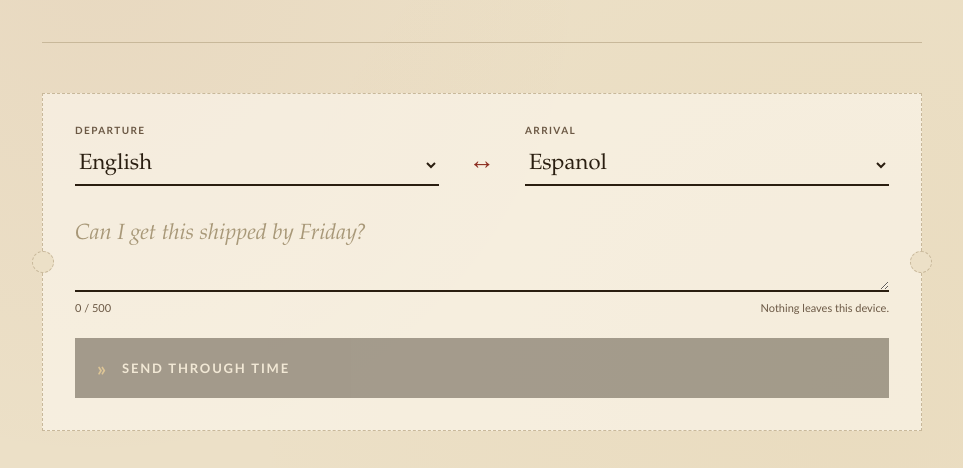
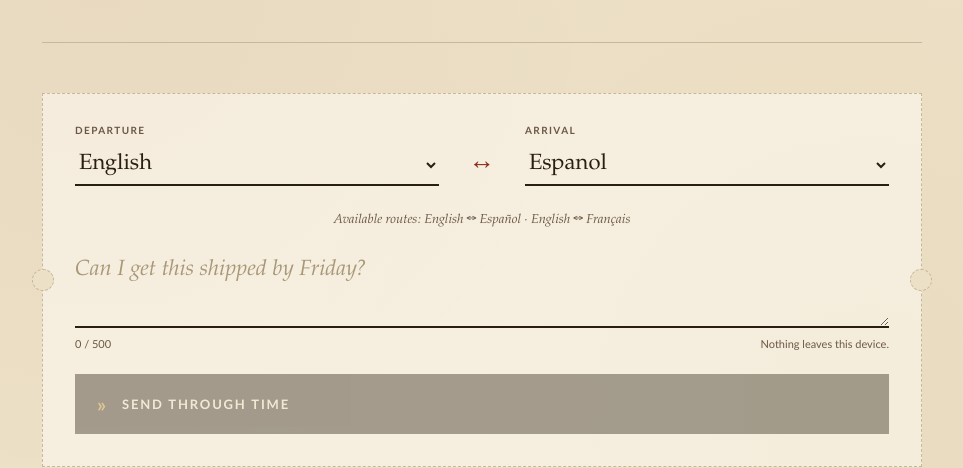
Before and after one commit to Ironman-eo39/accent-time-machine, a website: page public/index.html in a window 1280 px wide. Shown: the part 336-804 px from the top of the page, without its empty margins (158-1121 px from the left). Drawn offline with Linux system fonts and the light colour scheme.

Commit message:
feat: 1800s ticket-office web UI with swap button and route validation

```diff
--- a/public/app.js
+++ b/public/app.js
@@ -27,11 +27,26 @@ const retryButton = document.querySelector("#retry");
 
 let busy = false;
 
+const VALID_DIRECTIONS = new Set(["en-es", "es-en", "en-fr", "fr-en"]);
+
+function isRouteValid() {
+  return VALID_DIRECTIONS.has(fromSelect.value + "-" + toSelect.value);
+}
+
 function updateSendState() {
   const text = textInput.value.trim();
-  const same = fromSelect.value === toSelect.value;
+  const valid = isRouteValid();
   charCount.textContent = textInput.value.length + " / 500";
-  sendButton.disabled = busy || text.length === 0 || same;
+  sendButton.disabled = busy || text.length === 0 || !valid;
+  const note = document.querySelector("#route-note");
+  if (!note) return;
+  if (valid) {
+    note.textContent = "Available routes: English \u2194 Espa\u00f1ol \u00b7 English \u2194 Fran\u00e7ais";
+    note.classList.remove("invalid");
+  } else {
+    note.textContent = "That route is not available. Only English \u2194 Espa\u00f1ol and English \u2194 Fran\u00e7ais." ;
+    note.classList.add("invalid");
+  }
 }
 
 function resetToComposer() {
--- a/public/index.html
+++ b/public/index.html
@@ -34,6 +34,8 @@
           </select>
         </div>
       </div>
+
+      <p class="route-note" id="route-note">Available routes: English &harr; Espa&ntilde;ol &middot; English &harr; Fran&ccedil;ais</p>
 
       <label for="text" class="sr-only">Your modern sentence</label>
       <textarea id="text" maxlength="500" placeholder="Can I get this shipped by Friday?"></textarea>
--- a/public/styles.css
+++ b/public/styles.css
@@ -386,3 +386,20 @@ footer {
   .era-card { box-shadow: 6px 6px 0 var(--brass); padding: 32px 22px; }
   footer { flex-direction: column; gap: 8px; }
 }
+
+
+
+.route-note {
+  margin: 0 0 20px;
+  color: var(--ink-muted);
+  font-family: var(--serif);
+  font-size: 13px;
+  font-style: italic;
+  text-align: center;
+}
+
+.route-note.invalid {
+  color: var(--seal);
+  font-style: normal;
+  font-weight: 700;
+}
```
